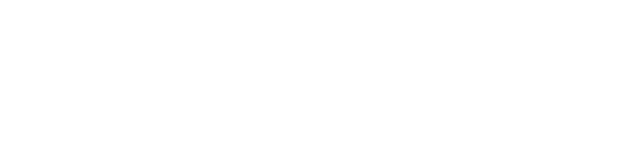
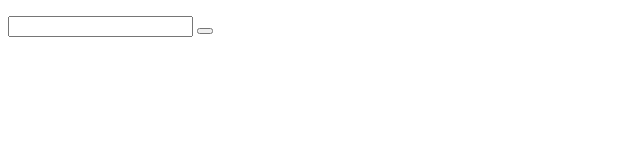
Before and after one commit to MuntasirTonmoy/todolist-html-css-typescript, a plain HTML site: page index.html in a window 1280 px wide. Shown: the whole page, without its empty margins (0-640 px from the left). Drawn offline with Linux system fonts and the light colour scheme.

Commit message:
simple markup added

```diff
--- a/index.html
+++ b/index.html
@@ -12,5 +12,11 @@
       }
     </style>
   </head>
-  <body></body>
+  <body>
+    <ul class="list"></ul>
+    <form class="new-task">
+      <input type="text" class="task-title" />
+      <button type="submit"></button>
+    </form>
+  </body>
 </html>
```
